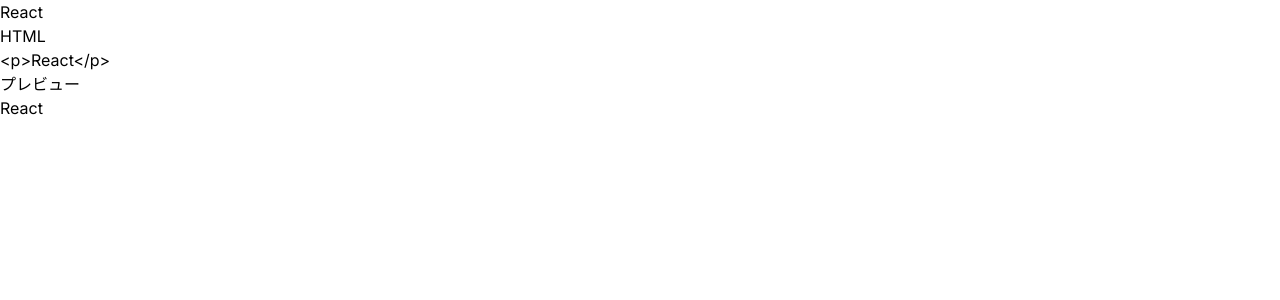
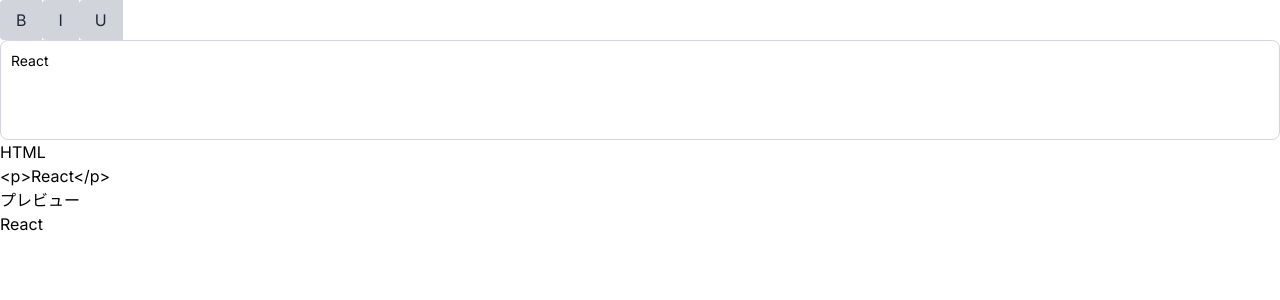
Before and after one commit to suzuki/nextjs-dashboard, a Next.js app: page /editor in a window 1280 px wide. Shown: the top 300 px of the page. Built offline with nearby package versions, Linux system fonts and the light colour scheme; a web font is replaced by a local one.

Commit message:
Add bold, underline, italic

```diff
--- a/app/editor/Editor.tsx
+++ b/app/editor/Editor.tsx
@@ -6,6 +6,7 @@
 import { baseKeymap, toggleMark } from 'prosemirror-commands';
 import { EditorView } from "prosemirror-view";
 import { schema } from './schema';
+import { EditorMenu } from "./EditorMenu";
 
 const createDoc = <T extends Schema>(html: string, pmSchema: T) => {
   const element = document.createElement('div');
@@ -31,6 +32,11 @@
       keymap({
         Enter: baseKeymap['Enter'],
         Backspace: baseKeymap['Backspace'],
+      }),
+      keymap({
+        "Mod-b": toggleMark(pmSchema.marks.strong),
+        "Mod-i": toggleMark(pmSchema.marks.em),
+        "Mod-u": toggleMark(pmSchema.marks.underline),
       }),
     ]
   });
@@ -68,9 +74,21 @@
     };
   }, []);
 
+  const css =`
+    .ProseMirror {
+      height: 100%;
+    }
+  `;
+
   return (
     <div>
-      <div ref={elContentRef} />
+      {editorViewRef.current && (
+        <EditorMenu editorView={editorViewRef.current} />
+      )}
+      <div
+        className="h-full min-h-[100px] block p-2.5 w-full text-sm rounded-lg border border-gray-300 focus:ring-blue-500 focus:border-blue-500"
+        ref={elContentRef}
+      />
     </div>
   );
 };
--- /dev/null
+++ b/app/editor/EditorMenu.tsx
@@ -0,0 +1,76 @@
+import { FC } from 'react';
+import { EditorView } from "prosemirror-view"
+import { isActiveMark } from './isActiveMark';
+import { schema } from './schema';
+import { toggleMark } from 'prosemirror-commands';
+
+
+export type EditorMenuProos = {
+  editorView: EditorView;
+};
+
+export const EditorMenu: FC<EditorMenuProos> = (props) => {
+  return (
+    <div className='inline-flex'>
+      {/* Bold */}
+      <button
+        className='bg-gray-300 hover:bg-gray-400 text-gray-800 py-2 px-4 rounded-l'
+        style={{
+          fontWeight: isActiveMark(props.editorView.state, schema.marks.strong)
+            ? 'bold'
+            : undefined
+        }}
+        onClick={() => {
+          toggleMark(schema.marks.strong)(
+            props.editorView.state,
+            props.editorView.dispatch,
+            props.editorView
+          );
+          props.editorView.focus();
+        }}
+      >
+        B
+      </button>
+
+      {/* Italic */}
+      <button
+        className='bg-gray-300 hover:bg-gray-400 text-gray-800 py-2 px-4 rounded-l'
+        style={{
+          fontWeight: isActiveMark(props.editorView.state, schema.marks.em)
+            ? 'bold'
+            : undefined
+        }}
+        onClick={() => {
+          toggleMark(schema.marks.em)(
+            props.editorView.state,
+            props.editorView.dispatch,
+            props.editorView
+          );
+          props.editorView.focus();
+        }}
+      >
+        I
+      </button>
+
+      {/* Underline */}
+      <button
+        className='bg-gray-300 hover:bg-gray-400 text-gray-800 py-2 px-4 rounded-l'
+        style={{
+          fontWeight: isActiveMark(props.editorView.state, schema.marks.underline)
+            ? 'bold'
+            : undefined
+        }}
+        onClick={() => {
+          toggleMark(schema.marks.underline)(
+            props.editorView.state,
+            props.editorView.dispatch,
+            props.editorView
+          );
+          props.editorView.focus();
+        }}
+      >
+        U
+      </button>
+    </div>
+  );
+}
--- /dev/null
+++ b/app/editor/addMark.ts
@@ -0,0 +1,41 @@
+import { Attrs, MarkType } from "prosemirror-model";
+import { Command, TextSelection } from "prosemirror-state";
+
+export const addMark = (
+  markType: MarkType,
+  attrs: Attrs | null = null,
+): Command => {
+  return (state, dispatch) => {
+    let { empty, $cursor, ranges } = state.selection as TextSelection;
+    if ((empty && !$cursor)
+    // || !markApplies(state.doc, ranges, markType)
+    ) {
+      return false;
+    }
+
+    if (dispatch) {
+      if ($cursor) {
+        dispatch(state.tr.addStoredMark(markType.create(attrs)));
+      } else {
+        let tr = state.tr;
+        for (let i = 0; i < ranges.length; i++) {
+          const { $from, $to } = ranges[i];
+          let from = $from.pos,
+            to = $to.pos,
+            start = $from.nodeAfter,
+            end = $to.nodeBefore;
+          let spaceStart = start && start.isText ? /^\s*/.exec(start.text!)![0].length : 0;
+          let spaceEnd = end && end.isText ? /\s*$/.exec(end.text!)![0].length : 0;
+          if (from + spaceStart < to) {
+            from += spaceStart;
+            to -= spaceEnd;
+          }
+          tr = tr.addMark(from, to, markType.create(attrs));
+        }
+        dispatch(tr.scrollIntoView());
+      }
+    }
+
+    return true;
+  };
+}
--- /dev/null
+++ b/app/editor/isActiveMark.ts
@@ -0,0 +1,23 @@
+import { MarkType } from "prosemirror-model";
+import { EditorState, TextSelection } from "prosemirror-state";
+
+/**
+ * 選択中のエディタが既にmarkの設定をしているかチェック
+ */
+export const isActiveMark = (state: EditorState, markType: MarkType) => {
+  // https://github.com/ProseMirror/prosemirror-commands/blob/1.3.1/src/commands.ts#L510-L534
+  if (state.selection instanceof TextSelection && state.selection.$cursor) {
+    return markType.isInSet(
+      state.storedMarks || state.selection.$cursor.marks()
+    ) ? true : false;
+  }
+
+  const { ranges } = state.selection;
+  for (let i = 0; i < ranges.length; i++) {
+    if (state.doc.rangeHasMark(ranges[i].$from.pos, ranges[i].$to.pos, markType)) {
+      return true;
+    }
+
+    return false;
+  }
+};
--- a/app/editor/schema.ts
+++ b/app/editor/schema.ts
@@ -17,5 +17,61 @@
       group: 'inline',
     }
   },
-  marks: {},
+  marks: {
+    em: {
+      parseDOM: [{ tag: 'i' }, { tag: 'em' }, { style: 'font-style=italic' }],
+      toDOM() {
+        return ['em', 0];
+      },
+    },
+    strong: {
+      parseDOM: [
+        { tag: 'strong' },
+        // Workaround for Google Docs
+        {
+          tag: 'b',
+          getAttrs: (node: string | HTMLElement) =>
+            typeof node !== 'string' && node.style.fontWeight !== 'normal' && null,
+        },
+        {
+          style: 'font-weight',
+          getAttrs: (value: string | HTMLElement) =>
+            typeof value === 'string' && /^(bold(er)?|[5-9]\d{2,})$/.test(value) && null,
+        },
+      ],
+      toDOM() {
+        return ['strong', 0];
+      }
+    },
+    underline: {
+      parseDOM: [{ tag: 'u' }],
+      toDOM() {
+        return ['u', 0];
+      }
+    },
+    color: {
+      attrs: {
+        color: {},
+      },
+      parseDOM: [
+        {
+          tag: 'span',
+          getAttrs: (dom: string | HTMLElement) => {
+            if (typeof dom === 'string') {
+              return false;
+            }
+            const { color } = dom.style;
+            if (!color) {
+              return false;
+            }
+            return { color };
+          },
+        },
+      ],
+      toDOM(mark) {
+        const { color } = mark.attrs;
+        return ['span', { style: `color: ${color}` }, 0];
+      }
+    },
+  },
 });
```
